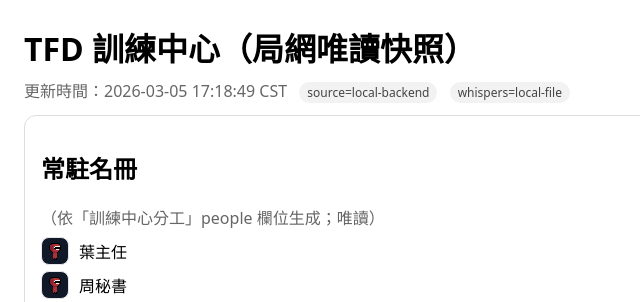
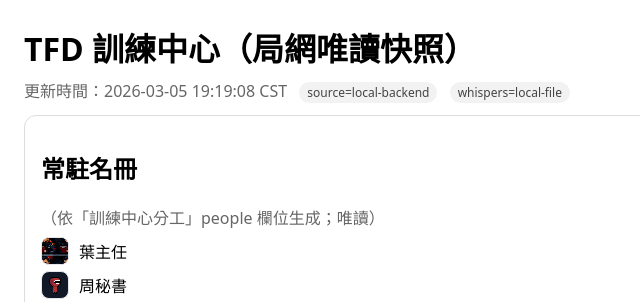
Before and after one commit to sorryxx18/tfd-training-center-snapshot, a plain HTML site: page index.html in a window 1280 px wide. Shown: the top 302 px of the page, 0-640 px from the left. Drawn offline with Linux system fonts and the light colour scheme.

Commit message:
Custom avatar for 葉主任

```diff
--- a/index.html
+++ b/index.html
@@ -20,11 +20,11 @@
 </style>
 </head><body>
 <h1>TFD 訓練中心（局網唯讀快照）</h1>
-<div class="muted">更新時間：2026-03-05 17:18:49 CST <span class="pill">source=local-backend</span> <span class="pill">whispers=local-file</span></div>
+<div class="muted">更新時間：2026-03-05 19:19:08 CST <span class="pill">source=local-backend</span> <span class="pill">whispers=local-file</span></div>
 <div class="card"><h2>常駐名冊</h2>
 <div class="muted">（依「訓練中心分工」people 欄位生成；唯讀）</div>
 <div class="roster">
-<div class="person"><img class="avatar" src="assets/avatars/guest_6.png" alt=""/><div>葉主任</div></div>
+<div class="person"><img class="avatar" src="assets/avatars_custom/ye主任.png" alt=""/><div>葉主任</div></div>
 <div class="person"><img class="avatar" src="assets/avatars/guest_6.png" alt=""/><div>周秘書</div></div>
 <div class="person"><img class="avatar" src="assets/avatars/guest_3.png" alt=""/><div>詹教官</div></div>
 <div class="person"><img class="avatar" src="assets/avatars/guest_6.png" alt=""/><div>潘董</div></div>
```
Also changed, not shown: assets/avatars_custom/ye主任.png (added).
